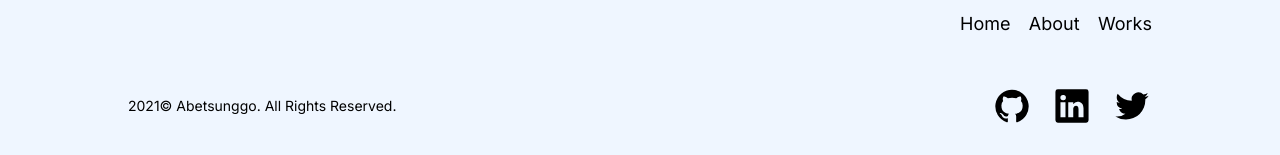
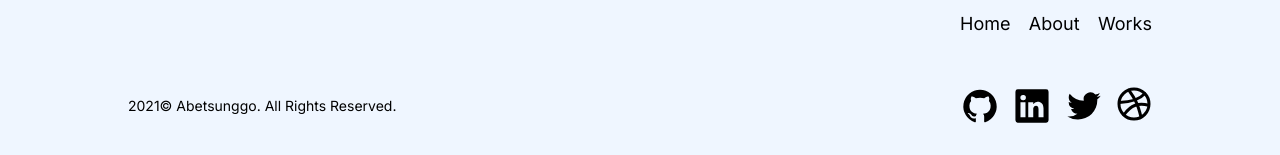
Before and after one commit to ahgumasing/abetsunggo.me, a Vue app: page /Works in a window 1280 px wide. Shown: the part 2052-2207 px from the top of the page. Built offline with nearby package versions, Linux system fonts and the light colour scheme.

Commit message:
htaccess

```diff
--- a/src/components/Foot.vue
+++ b/src/components/Foot.vue
@@ -36,7 +36,7 @@
       <label aria-label="Copyright">
         2021© Abetsunggo. All Rights Reserved.</label
       >
-      <div class="flex justify-between w-40 py-4 mx-auto md:mx-0">
+      <div class="flex justify-between w-48 py-4 mx-auto md:mx-0">
         <a
           :class="
             theme == 'dark' ? 'hover:text-teal-400' : 'hover:text-blue-600'
@@ -58,6 +58,13 @@
           href="https://twitter.com/abetsunggo"
           ><icon class="h-8 w-8 lg:h-10 lg:w-10" name="twitter"></icon
         ></a>
+        <a
+          :class="
+            theme == 'dark' ? 'hover:text-teal-400' : 'hover:text-blue-600'
+          "
+          href="https://dribbble.com/ahgumasing"
+          ><icon class="h-8 w-8 lg:h-9 lg:w-9" name="dribbble"></icon
+        ></a>
       </div>
     </div>
   </div>
--- a/src/components/Icon.vue
+++ b/src/components/Icon.vue
@@ -110,6 +110,23 @@
         d="M10 6H6a2 2 0 00-2 2v10a2 2 0 002 2h10a2 2 0 002-2v-4M14 4h6m0 0v6m0-6L10 14"
       ></path>
     </svg>
+
+    <svg
+      v-if="name === 'dribbble'"
+      xmlns="http://www.w3.org/2000/svg"
+      viewBox="0 0 24 24"
+      fill="none"
+      stroke="currentColor"
+      stroke-width="2"
+      stroke-linecap="round"
+      stroke-linejoin="round"
+      class="feather feather-dribbble"
+    >
+      <circle cx="12" cy="12" r="10"></circle>
+      <path
+        d="M8.56 2.75c4.37 6.03 6.02 9.42 8.03 17.72m2.54-15.38c-3.72 4.35-8.94 5.66-16.88 5.85m19.5 1.9c-3.5-.93-6.63-.82-8.94 0-2.58.92-5.01 2.86-7.44 6.32"
+      ></path>
+    </svg>
   </div>
 </template>
 
```
Also changed, not shown: 1 other file (tests, documents, lock files or other folders).
